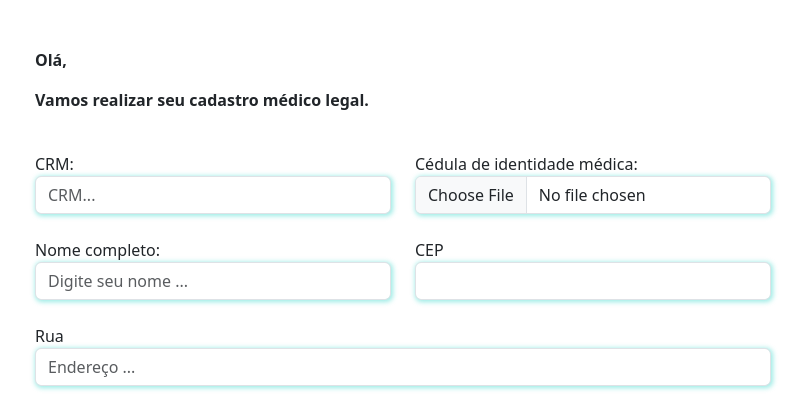
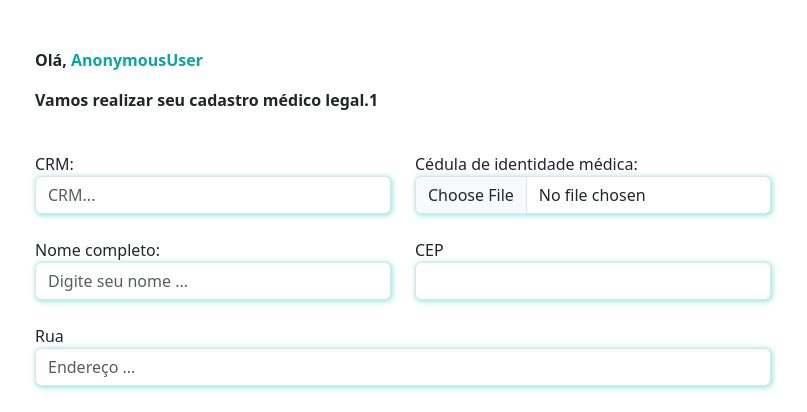
Before and after one commit to CaioSouza07/Projeto-M-dico, a Django app: page /medicos/cadastro_medico/ in a window 1280 px wide. Shown: the top 412 px of the page, without its empty margins (47-854 px from the left). Run offline with Django 5.2, Linux system fonts and the light colour scheme.

```diff
--- a/medico/templates/cadastro_medico.html
+++ b/medico/templates/cadastro_medico.html
@@ -12,8 +12,8 @@
   <br />
   <div class="row">
     <div class="col-md-8">
-      <p class="p-bold">Olá, <span class="color-dark"></span></p>
-      <p class="p-bold">Vamos realizar seu cadastro médico legal.</p>
+      <p class="p-bold">Olá, <span class="color-dark">{{request.user}}</span></p>
+      <p class="p-bold">Vamos realizar seu cadastro médico legal.{{teste}}</p>
       {% if messages %}
       <br />
       {% for message in messages %}
--- a/medico/views.py
+++ b/medico/views.py
@@ -4,4 +4,5 @@ from django.shortcuts import render , redirect , HttpResponse
 
 def cadastro_medico(request):
     if request.method == "GET":
-        return render(request , "cadastro_medico.html")
+        X = 1
+        return render(request , "cadastro_medico.html" , {'teste': X})
```
